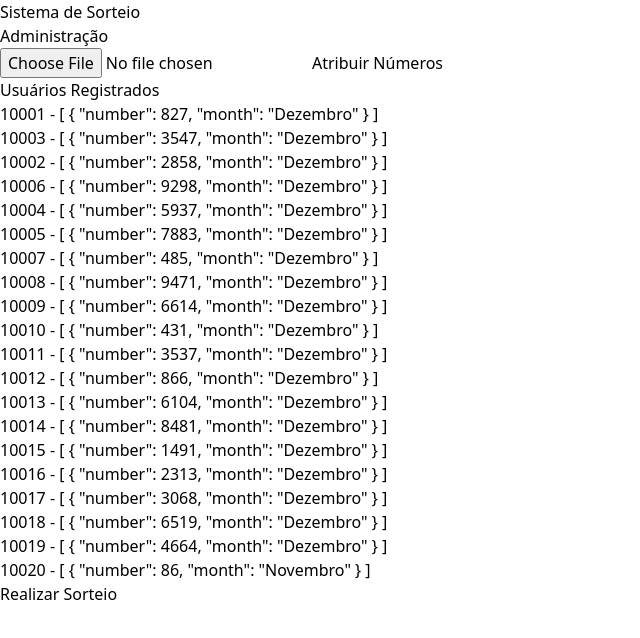
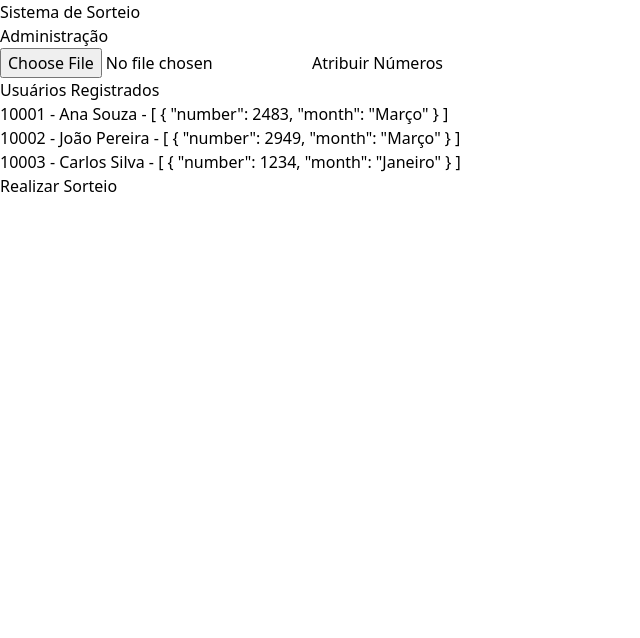
Before and after one commit to lucca-schramm/sorteador, an Angular app: page /admin in a window 1280 px wide. Shown: the top 638 px of the page, without its empty margins (0-640 px from the left). Built offline with nearby package versions, Linux system fonts and the light colour scheme; data requests are answered from the project's data file.

Commit message:
fix logic

```diff
--- a/db.json
+++ b/db.json
@@ -5,18 +5,8 @@
       "name": "Ana Souza",
       "luckyNumbers": [
         {
-          "number": 827,
-          "month": "Dezembro"
-        }
-      ]
-    },
-    {
-      "id": 10003,
-      "name": "Maria Silva",
-      "luckyNumbers": [
-        {
-          "number": 3547,
-          "month": "Dezembro"
+          "number": 2483,
+          "month": "Março"
         }
       ]
     },
@@ -25,178 +15,18 @@
       "name": "João Pereira",
       "luckyNumbers": [
         {
-          "number": 2858,
-          "month": "Dezembro"
+          "number": 2949,
+          "month": "Março"
         }
       ]
     },
     {
-      "id": 10006,
-      "name": "Pedro Almeida",
+      "id": 10003,
+      "name": "Carlos Silva",
       "luckyNumbers": [
         {
-          "number": 9298,
-          "month": "Dezembro"
-        }
-      ]
-    },
-    {
-      "id": 10004,
-      "name": "Carlos Oliveira",
-      "luckyNumbers": [
-        {
-          "number": 5937,
-          "month": "Dezembro"
-        }
-      ]
-    },
-    {
-      "id": 10005,
-      "name": "Laura Costa",
-      "luckyNumbers": [
-        {
-          "number": 7883,
-          "month": "Dezembro"
-        }
-      ]
-    },
-    {
-      "id": 10007,
-      "name": "Fernanda Santos",
-      "luckyNumbers": [
-        {
-          "number": 485,
-          "month": "Dezembro"
-        }
-      ]
-    },
-    {
-      "id": 10008,
-      "name": "Lucas Ferreira",
-      "luckyNumbers": [
-        {
-          "number": 9471,
-          "month": "Dezembro"
-        }
-      ]
-    },
-    {
-      "id": 10009,
-      "name": "Beatriz Rocha",
-      "luckyNumbers": [
-        {
-          "number": 6614,
-          "month": "Dezembro"
-        }
-      ]
-    },
-    {
-      "id": 10010,
-      "name": "Rafael Lima",
-      "luckyNumbers": [
-        {
-          "number": 431,
-          "month": "Dezembro"
-        }
-      ]
-    },
-    {
-      "id": 10011,
-      "name": "Juliana Martins",
-      "luckyNumbers": [
-        {
-          "number": 3537,
-          "month": "Dezembro"
-        }
-      ]
-    },
-    {
-      "id": 10012,
-      "name": "Marcos Duarte",
-      "luckyNumbers": [
-        {
-          "number": 866,
-          "month": "Dezembro"
-        }
-      ]
-    },
-    {
-      "id": 10013,
-      "name": "Carolina Pires",
-      "luckyNumbers": [
-        {
-          "number": 6104,
-          "month": "Dezembro"
-        }
-      ]
-    },
-    {
-      "id": 10014,
-      "name": "Gabriel Costa",
-      "luckyNumbers": [
-        {
-          "number": 8481,
-          "month": "Dezembro"
-        }
-      ]
-    },
-    {
-      "id": 10015,
-      "name": "Vitória Almeida",
-      "luckyNumbers": [
-        {
-          "number": 1491,
-          "month": "Dezembro"
-        }
-      ]
-    },
-    {
-      "id": 10016,
-      "name": "Felipe Barbosa",
-      "luckyNumbers": [
-        {
-          "number": 2313,
-          "month": "Dezembro"
-        }
-      ]
-    },
-    {
-      "id": 10017,
-      "name": "Camila Pereira",
-      "luckyNumbers": [
-        {
-          "number": 3068,
-          "month": "Dezembro"
-        }
-      ]
-    },
-    {
-      "id": 10018,
-      "name": "Ricardo Fernandes",
-      "luckyNumbers": [
-        {
-          "number": 6519,
-          "month": "Dezembro"
-        }
-      ]
-    },
-    {
-      "id": 10019,
-      "name": "Eduardo Silva",
-      "luckyNumbers": [
-        {
-          "number": 4664,
-          "month": "Dezembro"
-        }
-      ]
-    },
-    {
-      "id": 10020,
-      "name": "Mariana Souza",
-      "luckyNumbers": [
-        {
-          "number": 86,
-          "month": "Novembro"
+          "number": 1234,
+          "month": "Janeiro"
         }
       ]
     }
--- a/src/app/admin/admin.component.html
+++ b/src/app/admin/admin.component.html
@@ -8,7 +8,7 @@
     <div *ngIf="users.length">
       <h3 class="mt-4 text-2xl">Usuários Registrados</h3>
       <ul class="list-disc ml-5">
-        <li *ngFor="let user of users">{{ user.id }} - {{ user.luckyNumbers | json }}</li>
+        <li *ngFor="let user of users">{{ user.id }} - {{ user.name }} - {{ user.luckyNumbers | json }}</li>
       </ul>
     </div>
 
--- a/src/app/admin/admin.component.ts
+++ b/src/app/admin/admin.component.ts
@@ -36,77 +36,89 @@ export class AdminComponent implements OnInit {
     reader.readAsBinaryString(file);
   }
 
-  addUsersToDb(users: any[]) {
-    users.forEach(user => {
-      const id = user.id;
-      const name = user.nome;
-      const currentMonth = user.mes;
-
-      this.http.get<any[]>(`http://localhost:5000/users`).subscribe(existingUsers => {
-        const existingUser = existingUsers.find(u => u.id === id);
+  async addUsersToDb(users: any[]) {
+    for (const user of users) {
+      let id = user.id;
+      let name = user.name;
+      let currentMonth = user.month;
+      try {
+        const existingUsers = await this.http.get<any[]>(`http://localhost:5000/users`).toPromise();
+        const existingUser = existingUsers?.find(u => u.id === Number(id));
 
         if (existingUser) {
-          this.addLuckyNumberToUser(existingUser, currentMonth);
+          await this.addLuckyNumberToUser(existingUser, currentMonth);
         } else {
-          this.generateUniqueLuckyNumber().then(uniqueLuckyNumber => {
-            this.http.post(`http://localhost:5000/users`, {
+          const uniqueLuckyNumber = await this.generateUniqueLuckyNumber();
+          await this.http.post(`http://localhost:5000/users`, {
             id,
             name,
-              luckyNumbers: [{ number: uniqueLuckyNumber, month: currentMonth }],
-            }).subscribe({
-              next: () => console.log(`Usuário ${name} adicionado com sucesso!`),
-              error: (err) => console.error('Erro ao adicionar o usuário:', err)
-            });
-          });
+            luckyNumbers: [{ number: uniqueLuckyNumber, month: currentMonth }]
+          }).toPromise();
+          console.log(`Usuário ${name} adicionado com sucesso!`);
         }
-      });
-    });
+      } catch (err) {
+        console.error('Erro ao adicionar o usuário:', err);
+      }
+    }
   }
 
-  // Função para adicionar número da sorte ao usuário existente
-  addLuckyNumberToUser(user: any, currentMonth: string) {
-    const luckyNumber = Math.floor(Math.random() * 9999) + 1; // Gera um número da sorte
+  async addLuckyNumberToUser(user: any, currentMonth: string) {
+    try {
+      let luckyNumber = await this.generateUniqueLuckyNumber();
 
-    // Verifica se o número já existe para o mês atual
-    const existingLuckyNumber = user.luckyNumbers?.find((ln: any) => ln.month === currentMonth);
+      let existingLuckyNumber = user.luckyNumbers?.find((ln: any) => ln.month === currentMonth);
 
       if (!existingLuckyNumber) {
-      // Se não houver número para o mês, adiciona o número ao array
-      user.luckyNumbers.push({ number: luckyNumber, month: currentMonth });
+        const userIndex = this.users.findIndex((dbUser: any) => dbUser.id === user.id);
 
-      this.http.put(`http://localhost:5000/users/${user.id}`, user).subscribe({
-        next: () => console.log(`Número da sorte adicionado para o usuário ${user.name}`),
-        error: (err) => console.error('Erro ao atualizar número da sorte do usuário:', err)
-      });
+        if (userIndex !== -1) {
+          this.users[userIndex].luckyNumbers.push({ number: luckyNumber, month: currentMonth });
+          console.log(`Número da sorte adicionado para o usuário ${user.name}`);
+          console.log(`http://localhost:5000/users/${user.id}`)
+          console.log(`${typeof(user.id)}`)
+          const response = await this.http.patch(`http://localhost:5000/users/${user.id}`, {
+            luckyNumbers: this.users[userIndex].luckyNumbers
+          }).toPromise();
+
+          console.log('Resposta do servidor:', response);
+        } else {
+          console.error(`Usuário com ID ${user.id} não encontrado no banco de dados.`);
+        }
       } else {
         console.log(`Usuário ${user.name} já tem um número da sorte para o mês ${currentMonth}`);
       }
+    } catch (error) {
+      console.error('Erro ao gerar número da sorte ou atualizar o usuário:', error);
+    }
   }
 
-  generateUniqueLuckyNumber(): Promise<number> {
-    return new Promise((resolve, reject) => {
+
+
+  async generateUniqueLuckyNumber(): Promise<number> {
     let luckyNumber = Math.floor(Math.random() * 9999) + 1;
 
-      this.http.get<any[]>(`http://localhost:5000/users`).subscribe(existingUsers => {
-        const existingLuckyNumbers = existingUsers.flatMap(user => user.luckyNumbers.map((ln: any) => ln.number));
+    try {
+      const existingUsers = await this.http.get<any[]>(`http://localhost:5000/users`).toPromise();
+      const existingLuckyNumbers = existingUsers?.flatMap(user => user.luckyNumbers.map((ln: any) => ln.number));
 
-        while (existingLuckyNumbers.includes(luckyNumber)) {
+      while (existingLuckyNumbers?.includes(luckyNumber)) {
         luckyNumber = Math.floor(Math.random() * 9999) + 1;
       }
 
-        resolve(luckyNumber);
-      }, error => {
-        reject('Erro ao verificar números existentes no banco de dados.');
-      });
-    });
+      return luckyNumber;
+    } catch (error) {
+      throw new Error('Erro ao verificar números existentes no banco de dados.');
+    }
   }
 
-  // Função para carregar usuários para a lista
   assignLuckyNumbers() {
-    this.http.get<any[]>(`http://localhost:5000/users`).subscribe(users => {
+    this.http.get<any[]>(`http://localhost:5000/users`).subscribe({
+      next: (users) => {
         this.users = users;
-    }, error => {
+      },
+      error: (error) => {
         console.error('Erro ao carregar usuários:', error);
+      }
     });
   }
 
@@ -129,7 +141,6 @@ export class AdminComponent implements OnInit {
     console.log(`Vencedor: ${this.winner.name}, Número da Sorte: ${this.winnerNumber}`);
   }
 
-
   ngOnInit(): void {
     this.assignLuckyNumbers();
   }
--- a/src/app/numbers/numbers.component.html
+++ b/src/app/numbers/numbers.component.html
@@ -19,15 +19,15 @@
 
   <!-- Lista de Números da Sorte -->
   <div *ngIf="userNumbers.length > 0">
-    <h3>Números da Sorte:</h3>
+    <h3>Meus números da Sorte:</h3>
     <ul>
       <li *ngFor="let item of userNumbers; let i = index">
-        <strong>{{ item.month }}: </strong>
-        <input type="number" [(ngModel)]="userNumbers[i].number" readonly />
+        Mês de referência: <strong>{{ item.month }} </strong><br>
+        <span>Número da Sorte: </span><input type="number" [(ngModel)]="userNumbers[i].number" readonly />
       </li>
     </ul>
 
-    <button class="button cursor-pointer rounded-md bg-green-500 p-2" (click)="updateUserLuckyNumber()">Atualizar Números</button>
+    <!--button class="button cursor-pointer rounded-md bg-green-500 p-2" (click)="updateUserLuckyNumber()">Atualizar</button-->
   </div>
 
   <div *ngIf="userNumbers.length === 0" class="alert alert-warning">
```
Also changed, not shown: src/app/numbers/numbers.component.ts (+13 -15 lines). Lines whose indentation alone changed are shown as unchanged.
